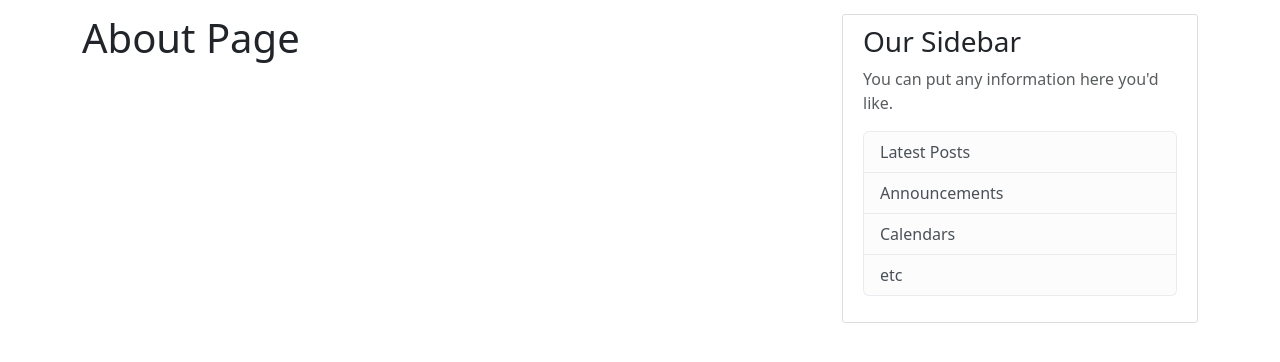
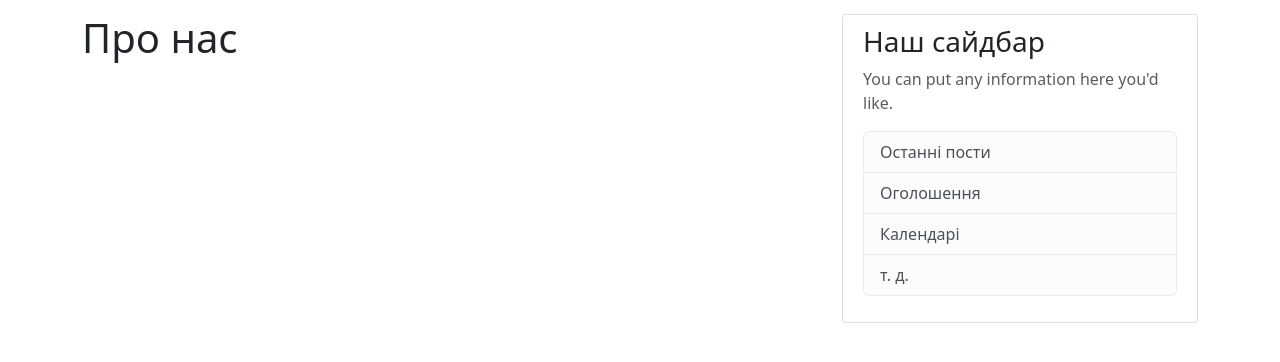
Before and after one commit to PivoEnjoyer62/sigma-mini-twitter, a Flask app: page /about in a window 1280 px wide. Shown: the part 56-418 px from the top of the page. Run offline with Flask 3, Linux system fonts and the light colour scheme.

Commit message:
megasigma

```diff
--- a/mini-twitter-xd/main.py
+++ b/mini-twitter-xd/main.py
@@ -1,5 +1,5 @@
 from datetime import datetime
-from flask import Flask, render_template, url_for, flash, redirect
+from flask import Flask, render_template, url_for, flash, redirect, session
 from flask_sqlalchemy import SQLAlchemy
 from forms import RegistrationForm, LoginForm
 
@@ -35,13 +35,13 @@ class Post(db.Model):
 
 posts = [
     {
-        'author': 'Corey Schafer',
+        'author': 'Krutoj Sigma',
         'title': 'Blog Post 1',
         'content': 'First post content',
         'date_posted': 'April 20, 2018'
     },
     {
-        'author': 'Jane Doe',
+        'author': 'Sigma Shvebs',
         'title': 'Blog Post 2',
         'content': 'Second post content',
         'date_posted': 'April 21, 2018'
@@ -57,7 +57,7 @@ def home():
 
 @app.route("/about")
 def about():
-    return render_template('about.html', title='About')
+    return render_template('about.html', title='Про нас')
 
 
 @app.route("/register", methods=['GET', 'POST'])
@@ -65,21 +65,25 @@ def register():
     form = RegistrationForm()
 
     if form.validate_on_submit():
-        flash(f'Account created for {form.username.data}!', 'success')
+        flash(f'Акаунт створено успішно для {form.username.data}!', 'success')
+        sigma_user = User(username=form.username.data, email=form.email.data, password=form.password.data)
+        db.session.add(sigma_user)
+        db.session.commit()
         return redirect(url_for('home'))
-    return render_template('register.html', title='Register', form=form)
+    return render_template('register.html', title='Реєстрація', form=form)
 
 
 @app.route("/login", methods=['GET', 'POST'])
 def login():
     form = LoginForm()
     if form.validate_on_submit():
+        db.session.get(User, )
         if form.email.data == 'admin@blog.com' and form.password.data == 'password':
-            flash('You have been logged in!', 'success')
+            flash('Ви успішно увійшли!', 'success')
             return redirect(url_for('home'))
         else:
-            flash('Login Unsuccessful. Please check username and password', 'danger')
-    return render_template('login.html', title='Login', form=form)
+            flash('Неможливо увійти. Будь ласка перевірте свій нік і пароль', 'danger')
+    return render_template('login.html', title='Вхід', form=form)
 
 
 if __name__ == '__main__':
--- a/mini-twitter-xd/templates/about.html
+++ b/mini-twitter-xd/templates/about.html
@@ -1,4 +1,4 @@
 {% extends "layout.html" %}
 {% block content %}
-    <h1>About Page</h1>
+    <h1>Про нас</h1>
 {% endblock content %}
--- a/mini-twitter-xd/templates/layout.html
+++ b/mini-twitter-xd/templates/layout.html
@@ -50,13 +50,13 @@
         </div>
         <div class="col-md-4">
           <div class="content-section">
-            <h3>Our Sidebar</h3>
+            <h3>Наш сайдбар</h3>
             <p class='text-muted'>You can put any information here you'd like.
               <ul class="list-group">
-                <li class="list-group-item list-group-item-light">Latest Posts</li>
-                <li class="list-group-item list-group-item-light">Announcements</li>
-                <li class="list-group-item list-group-item-light">Calendars</li>
-                <li class="list-group-item list-group-item-light">etc</li>
+                <li class="list-group-item list-group-item-light">Останні пости</li>
+                <li class="list-group-item list-group-item-light">Оголошення</li>
+                <li class="list-group-item list-group-item-light">Календарі</li>
+                <li class="list-group-item list-group-item-light">т. д.</li>
               </ul>
             </p>
           </div>
```
Also changed, not shown: mini-twitter-xd/instance/sigma.db.
